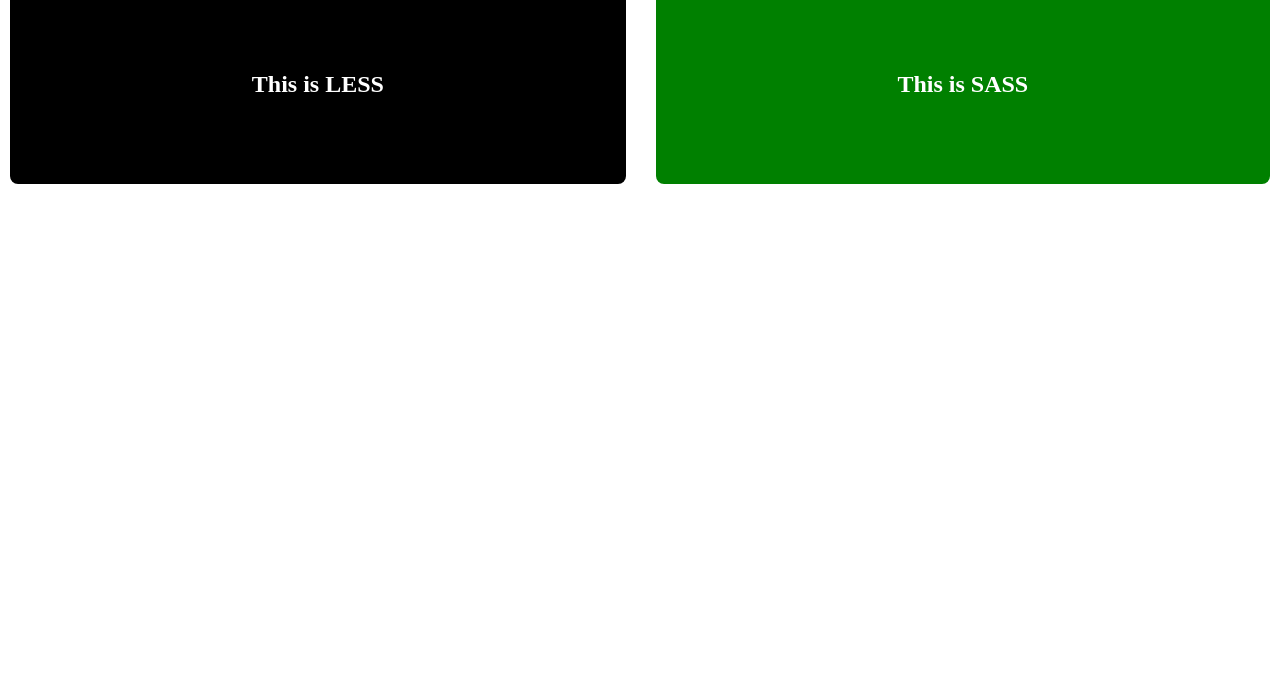
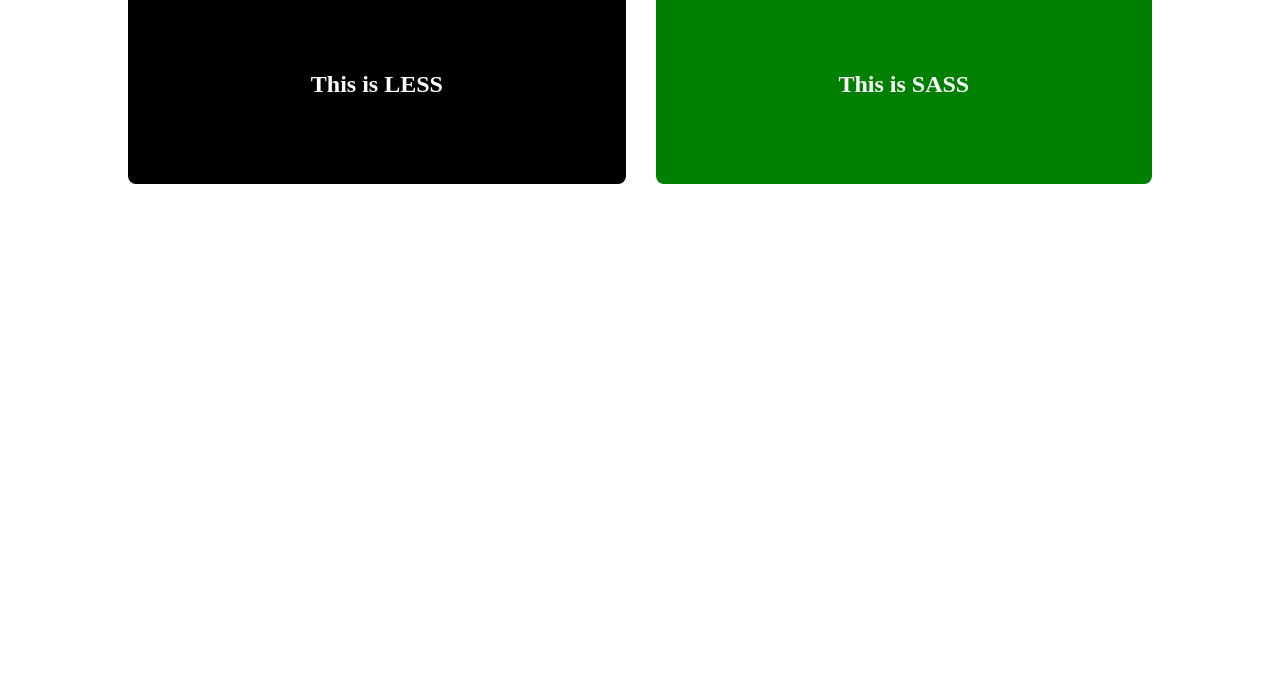
Before and after one commit to Chivirda/webpack-project, a website built with webpack: page src/index.html in a window 1280 px wide. Shown: the part 116-800 px from the top of the page. Built offline with nearby package versions, Linux system fonts and the light colour scheme.

Commit message:
fix: change padding

```diff
--- a/src/styles/style.css
+++ b/src/styles/style.css
@@ -5,7 +5,7 @@
 }
 
 body {
-  padding: 0 10px;
+  padding: 0 10%;
 }
 
 .wrapper {
```
